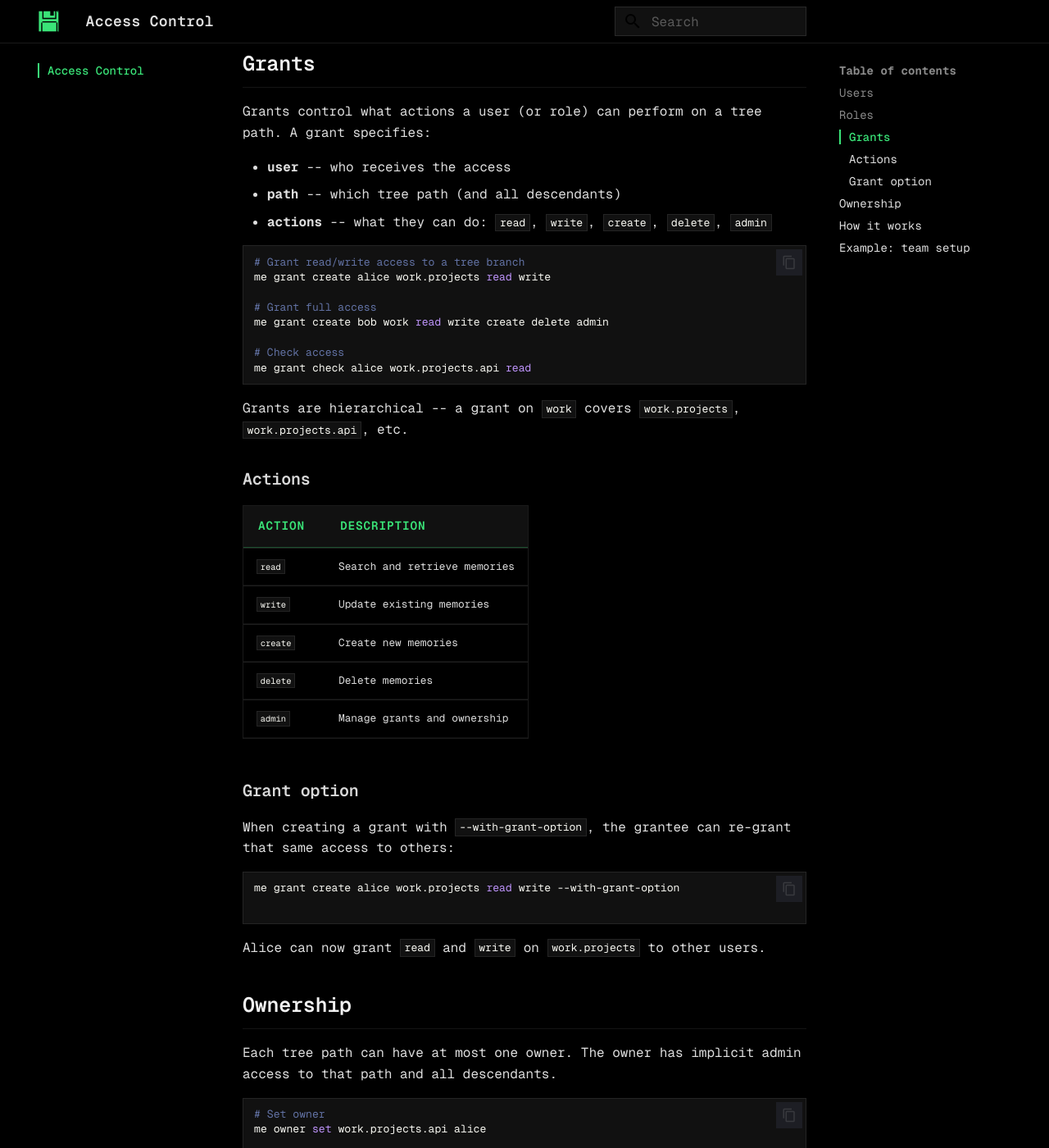
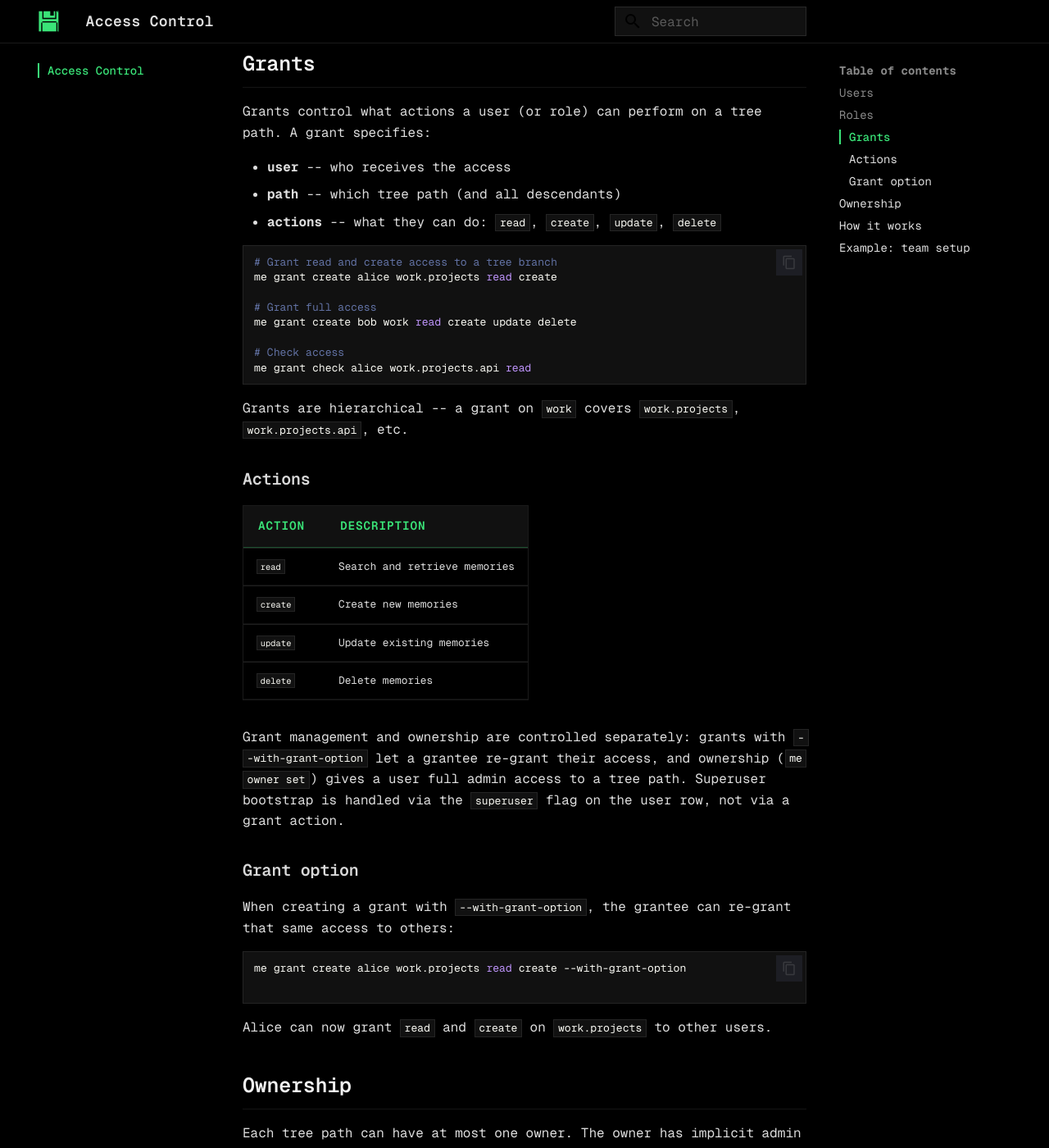
Before and after one commit to timescale/memory-engine, an MkDocs documentation site: the page built from docs/access-control.md, in a window 1280 px wide and 1400 px high, scrolled down 1218 px. Shown: the whole window at 82% size. Built offline with MkDocs 1.6.1 and Material for MkDocs 9.7.7, drawn with Linux system fonts in a browser that asks for light colours; comment, search, counter and statistics services are not loaded; some of the changed text lies outside the part shown.

Commit message:
fix: align grantActionSchema with DB constraint and RLS policies
The Zod grant action enum ("read", "write", "delete", "admin") did not
match the DB valid_actions check constraint ("read", "create", "update",
"delete") or the RLS policy lookups. As a result, "me grant create <user>
<path> create" (the action the policies actually check on insert) was
rejected by Zod, while "write" and "admin" passed Zod but would be
rejected at the DB layer. Scoped grants for creating or updating memories
were effectively impossible through the public API.

Align the Zod enum, CLI help text, type casts, test fixtures, and docs to
the canonical RLS/DB set: read, create, update, delete. Superuser access
stays on the user.superuser column; re-granting stays on
--with-grant-option. No DB migration needed — the constraint was already
correct.

Fixes TNT-62.

````diff
--- a/docs/access-control.md
+++ b/docs/access-control.md
@@ -34,7 +34,7 @@ me role add-member engineering alice
 me role add-member engineering bob
 
 # Grant access to the role (all members inherit it)
-me grant create engineering work.projects read write create
+me grant create engineering work.projects read create update
 ```
 
 Roles are implemented as users with `canLogin: false`. This means grants work the same way for users and roles.
@@ -45,14 +45,14 @@ Grants control what actions a user (or role) can perform on a tree path. A grant
 
 - **user** -- who receives the access
 - **path** -- which tree path (and all descendants)
-- **actions** -- what they can do: `read`, `write`, `create`, `delete`, `admin`
+- **actions** -- what they can do: `read`, `create`, `update`, `delete`
 
 ```bash
-# Grant read/write access to a tree branch
-me grant create alice work.projects read write
+# Grant read and create access to a tree branch
+me grant create alice work.projects read create
 
 # Grant full access
-me grant create bob work read write create delete admin
+me grant create bob work read create update delete
 
 # Check access
 me grant check alice work.projects.api read
@@ -65,20 +65,21 @@ Grants are hierarchical -- a grant on `work` covers `work.projects`, `work.proje
 | Action | Description |
 |--------|-------------|
 | `read` | Search and retrieve memories |
-| `write` | Update existing memories |
 | `create` | Create new memories |
+| `update` | Update existing memories |
 | `delete` | Delete memories |
-| `admin` | Manage grants and ownership |
+
+Grant management and ownership are controlled separately: grants with `--with-grant-option` let a grantee re-grant their access, and ownership (`me owner set`) gives a user full admin access to a tree path. Superuser bootstrap is handled via the `superuser` flag on the user row, not via a grant action.
 
 ### Grant option
 
 When creating a grant with `--with-grant-option`, the grantee can re-grant that same access to others:
 
 ```bash
-me grant create alice work.projects read write --with-grant-option
+me grant create alice work.projects read create --with-grant-option
 ```
 
-Alice can now grant `read` and `write` on `work.projects` to other users.
+Alice can now grant `read` and `create` on `work.projects` to other users.
 
 ## Ownership
 
@@ -134,7 +135,7 @@ me role add-member team carol
 me grant create team "" read
 
 # Grant write access to specific branches
-me grant create alice work.frontend read write create
-me grant create bob work.backend read write create
-me grant create carol work.infra read write create delete admin
+me grant create alice work.frontend read create update
+me grant create bob work.backend read create update
+me grant create carol work.infra read create update delete
 ```
````
Also changed, not shown: docs/cli/me-grant.md (+4 -4 lines), docs/typescript-client.md (+2 -2 lines), 5 other files.
